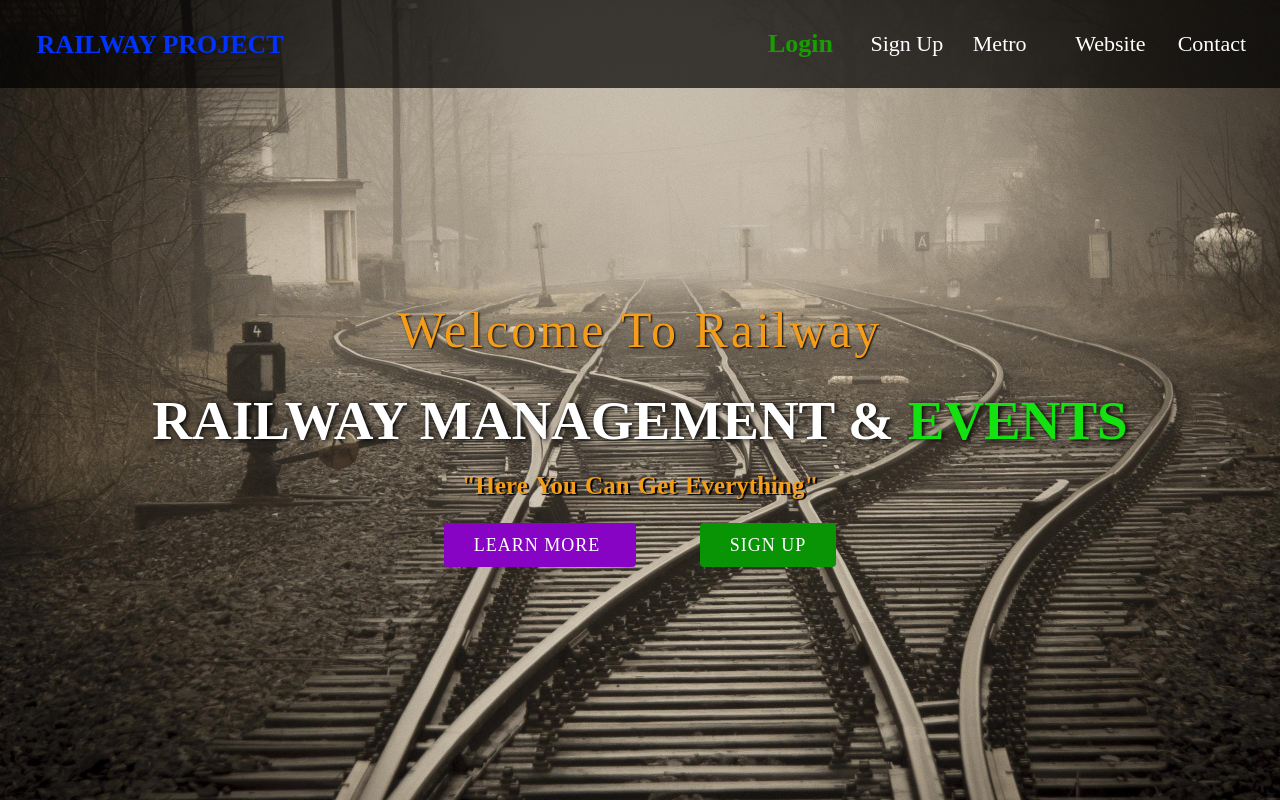
After one commit to Fahimsakib1/Web-Tech-Final-Project, a PHP site: page /View/indexO.html in a window 1280 px wide. The commit adds this page. Run offline with PHP 8.4, Linux system fonts and the light colour scheme.

Commit message:
css design

```diff
--- a/False Railway/View/NewDashboardO.html
+++ b/False Railway/View/NewDashboardO.html
@@ -15,12 +15,16 @@
 				<li> <a style="font-size: 18px" href="#">Gallery</a> </li>
 				<li> <a style="font-size: 18px" href="http://www.railway.gov.bd/">Website</a> </li>
 				<li> <a style="font-size: 18px; color: #07d104 ; font-weight:italic" href="#">Contact</a> </li>
+			</ul>
 
-			</ul>
+
 
 		</nav>
 
 	</div>
 
+
+
+
 </body>
 </html>
--- /dev/null
+++ b/False Railway/View/indexO.html
@@ -0,0 +1,43 @@
+<!DOCTYPE html>
+<html>
+<head>
+	<title> </title>
+	<link rel="stylesheet" type="text/css" href="../asset/css/style3O.css">
+	<link rel="stylesheet" href="https://cdnjs.cloudflare.com/ajax/libs/animate.css/3.7.2/animate.min.css">
+</head>
+<body>
+
+	<header>
+
+		<nav>
+
+			<div class="logo"> <h1 class="animated infinite heartBeat">RAILWAY PROJECT</h1> </div>
+
+			<div class="menu">
+				<a href="LoginO.php"> Login </a>
+				<a href="RegistrationO.php"> Sign Up </a>
+				<a href="https://www.youtube.com/watch?v=O55JFBnjGz0">Metro</a>
+				<a href="http://www.railway.gov.bd/"> Website </a>
+				<a href="https://railway.portal.gov.bd/sites/default/files/files/railway.portal.gov.bd/page/add42f17_4f9b_40a9_b7ef_e357878fb6ba/Contact%20Details.pdf"> Contact </a>
+			</div>
+
+		</nav>
+
+			<main>
+
+				<section>
+
+					<h3> Welcome To Railway</h3>
+					<h1> RAILWAY MANAGEMENT & <span class="change_content"> </span> </h1>
+					<p> "Here You Can Get Everything" </p>
+					<a href="https://www.futurelearn.com/courses/working-lives-on-the-railway" class="btnone"> Learn More </a>
+					&nbsp &nbsp &nbsp &nbsp &nbsp &nbsp &nbsp &nbsp
+				    <a href="RegistrationO.php" class="btntwo"> Sign up </a>
+
+				</section>
+			</main>
+
+	</header>
+
+</body>
+</html>
--- a/False Railway/asset/css/style2O.css
+++ b/False Railway/asset/css/style2O.css
@@ -1,6 +1,7 @@
 *{
     margin: 0;
     padding: 0;
+
     font-family: verdana;
 }
 
@@ -10,9 +11,9 @@
     height: 100vh;
     background-image: url("../image/21.jpg");
     background-size: cover;
-    background-position: center center;
+    background-position: center;
     background-repeat: no-repeat;
-    background-size: cover;
+
 }
 
 nav{
--- /dev/null
+++ b/False Railway/asset/css/style3O.css
@@ -0,0 +1,161 @@
+*{
+	margin: 0;
+	padding: 0;
+	box-sizing: border-box;
+}
+
+header{
+    width: 100%;
+    height: 100vh;
+    background-image: url("../image/22.jpg");
+    background-size: cover;
+    background-position: center;
+    background-repeat: no-repeat;
+
+}
+
+nav{
+	width: 100%;
+	height: 11vh;
+	line-height: 80px;
+	background: rgba(0,0,0,0.7);
+	margin-right: 20px;
+	color: white;
+	display: flex;
+	justify-content: space-between;
+	align-items: center;
+
+}
+
+nav .logo{
+	width: 25%;
+	text-align: center;
+	color:#0034FD;
+}
+
+nav .menu{
+	width: 40%;
+	display: flex;
+	justify-content: space-around;
+}
+
+nav .menu a{
+	width: 25%;
+	font-size: 22px;
+	/* font-weight: bold; */
+	text-decoration: none;
+	color: white;
+
+	list-style-type: none;
+    display: inline-block;
+    transition: 0.5s all;
+}
+
+nav .menu a:hover{
+	background-color: #f39d1A;
+	width: 23%;
+}
+
+nav .menu a:first-child{
+	color:  #179E00 ;
+	font-weight: bold;
+	font-size: 26px;
+}
+
+main{
+	width: 100%;
+	height: 85vh;
+	display: flex;
+	justify-content: center;
+	align-items: center;
+	text-align: center;
+	color: white;
+
+}
+
+section{
+
+}
+
+section h3{
+	font-size:50px;
+	font-weight: 200;
+	color: #f39d1A ;
+	letter-spacing: 3px;
+	text-shadow: 1px 1px 2px black;
+
+
+}
+
+section h1{
+	margin: 30px 0 20px 0;
+	font-size: 55px;
+	font-weight: 700;
+
+	font-weight: italic;
+	text-shadow: 2px 1px 5px black;
+
+}
+
+section p{
+
+	font-size: 25px;
+	word-spacing: 2px;
+	margin-bottom: 35px;
+	color: #f39d1A ;
+	font-weight: bold;;
+	text-shadow: 2px 1px 1px black;
+
+}
+section a{
+	padding: 12px  30px;
+	border-radius: 4px;
+	outline: none;
+	text-transform: uppercase;
+	font-size: 13px;
+	font-weight: 500;
+	text-decoration: none;
+	letter-spacing: 1px;
+
+}
+
+section .btnone{
+	background: #8704C4;
+	color: #ffff;
+	font-size: 18px;
+
+}
+
+.btnone:hover{
+	background: #C3A109   ;
+	color: white;
+
+}
+
+section .btntwo{
+	background: #089405;
+	color: white;
+	font-size: 18px;
+
+}
+
+.btntwo:hover{
+	background: #06A2B3   ;
+	color: #000;
+}
+
+.change_content:after{
+	content: '';
+	animation: changetext 10s infinite linear;
+	color: #14E110;
+
+}
+
+@keyframes changetext{
+	0% {content: "E-TICKETING";}
+	15% {content: "TICKET PURCHASE";}
+	30% {content: "BOOKING";}
+	45% {content: " TRAIN TIMING";}
+	60% {content: "EVENTS";}
+    75% {content: "NOTICE";}
+}
```
